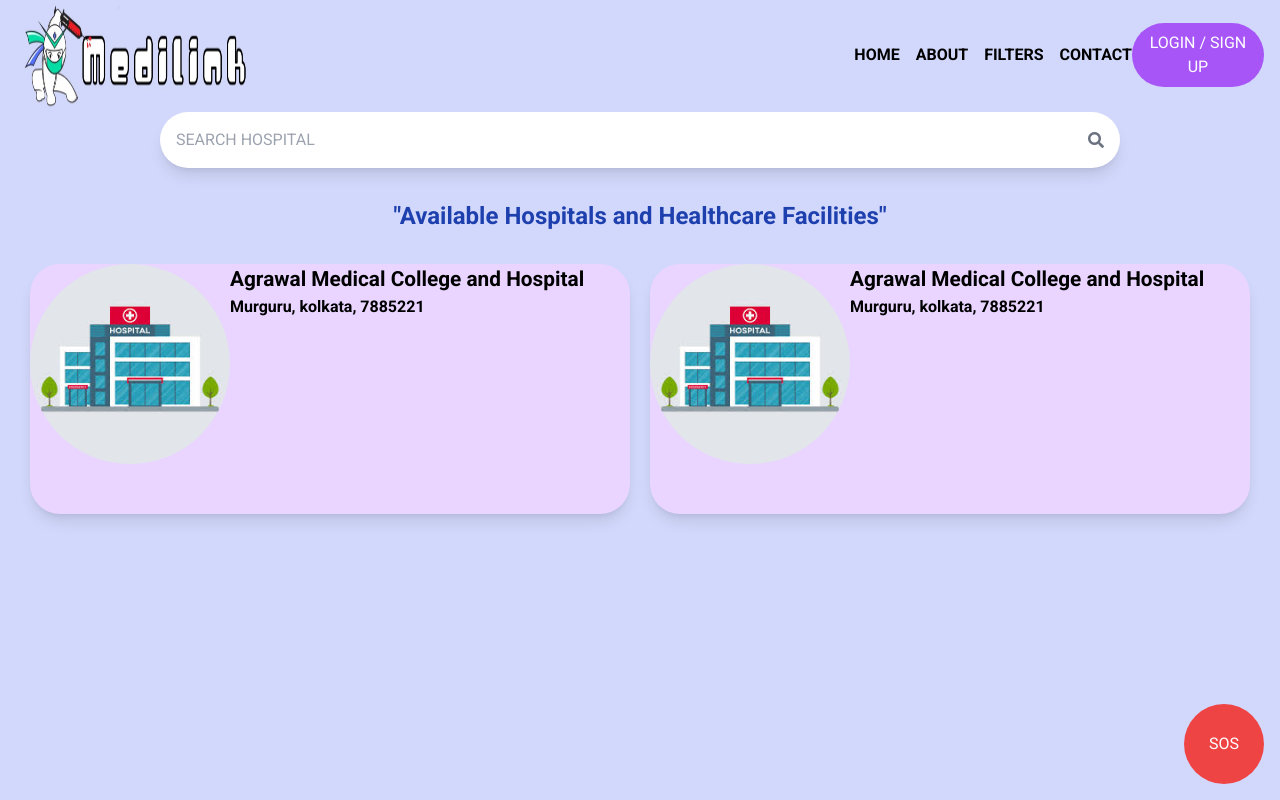
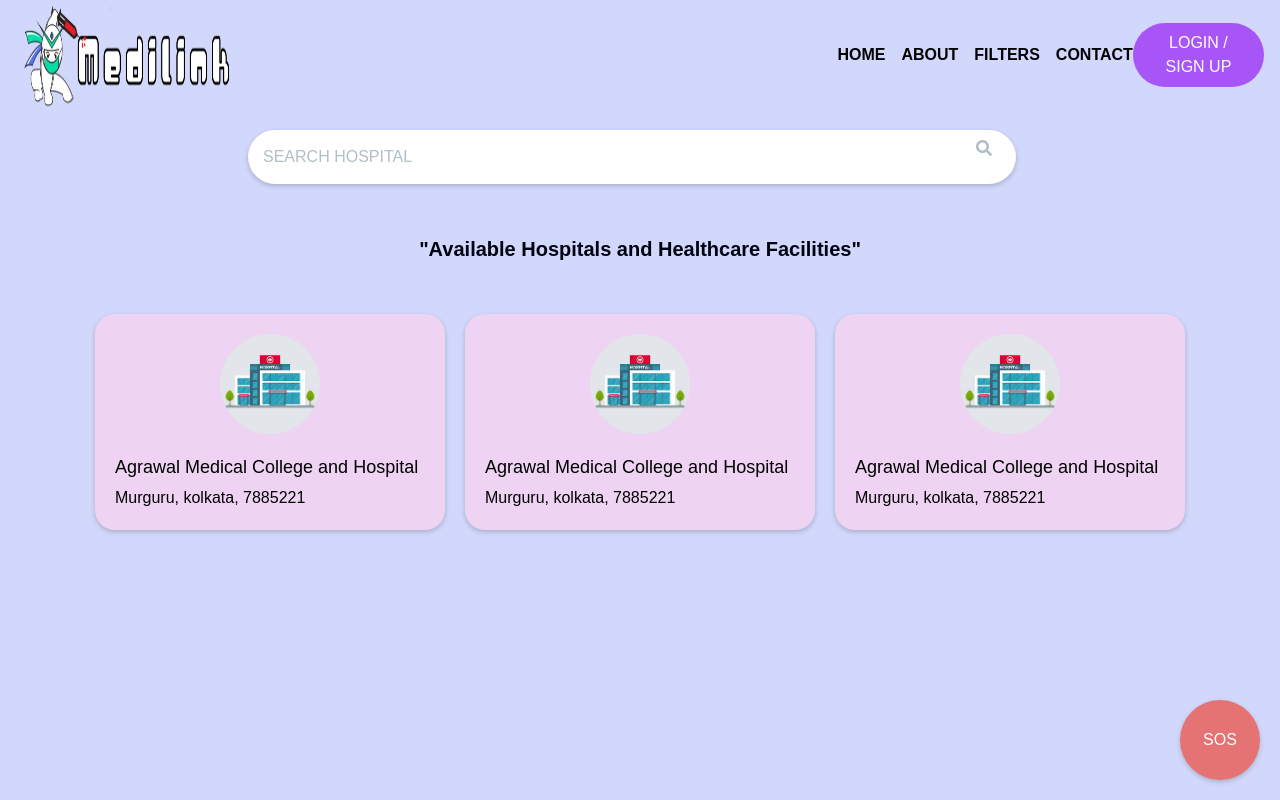
Before and after one commit to Abhijeet-108/Hospital_Management, a Django app: page / in a window 1280 px wide. Run offline with Django 5.2, Linux system fonts and the light colour scheme; some libraries are stand-ins or nearby versions.

Commit message:
front.html changes totally

```diff
--- a/1620/Medilink/beds/templates/beds/front.html
+++ b/1620/Medilink/beds/templates/beds/front.html
@@ -1,57 +1,160 @@
-<html>
+<!DOCTYPE html>
+<html lang="en">
 <head>
+    <meta charset="UTF-8">
+    <meta name="viewport" content="width=device-width, initial-scale=1.0">
     <title>
         Medilink
     </title>
-  <script src="https://cdn.tailwindcss.com">
-  </script>
     <link href="https://cdnjs.cloudflare.com/ajax/libs/font-awesome/5.15.3/css/all.min.css" rel="stylesheet"/>
-  <link href="https://fonts.googleapis.com/css2?family=Roboto:wght@400;700&amp;display=swap" rel="stylesheet"/>
   <style>
    body {
-            font-family: 'Roboto', sans-serif;
+            font-family: Arial, sans-serif;
             background-color: #D2D8FB;
+            margin: 0;
+            padding: 0;
+        }
+        .header {
+            display: flex;
+            justify-content: space-between;
+            align-items: center;
+            padding: 10px 20px;
+            background-color: #D2D8FB;
+        }
+        .header img {
+          width: 250px;
+          height: 80px;
+        }
+        .header nav a {
+            margin: 0 15px;
+            text-decoration: none;
+            color: black;
+            font-weight: bold;
+        }
+        .header .login-signup {
+            background-color: #1e3ce6;
+            color: white;
+            padding: 10px 20px;
+            border-radius: 20px;
+            text-decoration: none;
+        }
+        .search-bar {
+            display: flex;
+            justify-content: center;
+            margin: 20px 0;
+        }
+        .search-bar input {
+            width: 60%;
+            padding: 15px;
+            border-radius: 30px;
+            border: none;
+            box-shadow: 0 2px 5px rgba(0, 0, 0, 0.2);
+        }
+        .search-bar input::placeholder {
+            color: #b0bec5;
+        }
+        .search-bar i {
+            position: relative;
+            left: -40px;
+            top: 10px;
+            color: #b0bec5;
+        }
+        .content {
+            text-align: center;
+            color: #00020f;
+            font-weight: 700;
+            font-size: 20px;
+            margin-top: 50px;
+            margin-bottom: 50px;
+        }
+        .cards {
+            display: flex;
+            justify-content: center;
+            gap: 20px;
+        }
+        .card {
+            background-color: #eed4f2;
+            border-radius: 20px;
+            box-shadow: 0 2px 5px rgba(0, 0, 0, 0.2);
+            width: 350px;
+            padding: 20px;
+            text-align: left;
+        }
+        .card img {
+            width: 100px;
+            height: 100px;
+            border-radius: 50%;
+            display: block;
+            margin: 0 auto 20px;
+        }
+        .card h3 {
+            margin: 0;
+            font-size: 18px;
+            color: black;
+        }
+        .card p {
+            margin: 5px 0 0;
+            color: black;
+        }
+        .sos-button {
+            position: fixed;
+            bottom: 20px;
+            right: 20px;
+            background-color: #e57373;
+            color: white;
+            border: none;
+            border-radius: 50%;
+            width: 80px;
+            height: 80px;
+            font-size: 16px;
+            box-shadow: 0 2px 5px rgba(0, 0, 0, 0.2);
         }
   </style>
  </head>
- <body class="flex flex-col items-center">
+ <body>
     {% include 'main.html' %}
   {% load static %}
   {% block content %}
-  <main class="w-full flex flex-col items-center mt-0.5">
-   <div class="relative w-3/4">
-    <input class="w-full p-4 rounded-full shadow-lg" placeholder="SEARCH HOSPITAL" type="text"/>
-    <i class="fas fa-search absolute right-4 top-1/2 transform -translate-y-1/2 text-gray-500">
+  <div class="search-bar">
+   <input placeholder="SEARCH HOSPITAL" type="text"/>
+   <i class="fas fa-search">
    </i>
   </div>
-   <h2 class="mt-8 text-2xl font-bold text-blue-800 ">
+  <div class="content">
    "Available Hospitals and Healthcare Facilities"
-   </h2>
-   <div style="display: flex">
-   <div class="mt-8 bg-purple-200 rounded-lg flex shadow-lg" style="width: 600px; height: 250px; border-radius: 30px; margin-right:20px">
-    <img alt="Hospital building illustration" class="rounded-full" style="height: 200px; width: 200px; " src="{% static 'images/hospital.jpeg' %}" width="100"/>
-    <div class="">
-     <!-- Add hospital details here -->
-      <h1 style="font-size: 1.3rem; font-weight:700;">Agrawal Medical College and Hospital</h1>
-      <p style="font-size: 1rem; font-weight:600; position:absolute;">Murguru, kolkata, 7885221</p>
+  </div>
+  <div class="cards">
+   <div class="card">
+    <img alt="Hospital building illustration" height="100" src="{% static 'images/hospital.jpeg' %}" width="100"/>
+    <h3>
+     Agrawal Medical College and Hospital
+    </h3>
+    <p>
+     Murguru, kolkata, 7885221
+    </p>
+   </div>
+   <div class="card">
+    <img alt="Hospital building illustration" height="100" src="{% static 'images/hospital.jpeg' %}" width="100"/>
+    <h3>
+     Agrawal Medical College and Hospital
+    </h3>
+    <p>
+     Murguru, kolkata, 7885221
+    </p>
+   </div>
+   <div class="card">
+    <img alt="Hospital building illustration" height="100" src="{% static 'images/hospital.jpeg' %}" width="100"/>
+    <h3>
+     Agrawal Medical College and Hospital
+    </h3>
+    <p>
+     Murguru, kolkata, 7885221
+    </p>
    </div>
   </div>
-   <div class="mt-8 bg-purple-200 rounded-lg flex shadow-lg" style="width: 600px; height: 250px; border-radius: 30px">
-    <img alt="Hospital building illustration" class="rounded-full" style="height: 200px; width: 200px; " src="{% static 'images/hospital.jpeg' %}" width="100"/>
-    <div class="">
-     <!-- Add hospital details here -->
-      <h1 style="font-size: 1.3rem; font-weight:700;">Agrawal Medical College and Hospital</h1>
-      <p style="font-size: 1rem; font-weight:600;">Murguru, kolkata, 7885221</p>
-    </div>
-   </div>
-  </div>
-  </main>
-  <button class="fixed bottom-4 right-4 bg-red-500 text-white px-4 py-2 rounded-full" style="width: 80px; height: 80px;">
+  <button class="sos-button">
    SOS
   </button>
   {% endblock %}
-  {% comment %}  {% for i in ex %}
-    {{ i }} <br>
-  {% endfor %} {% endcomment %}
  </body>
 </html>
```
Lines whose indentation alone changed are shown as unchanged.
